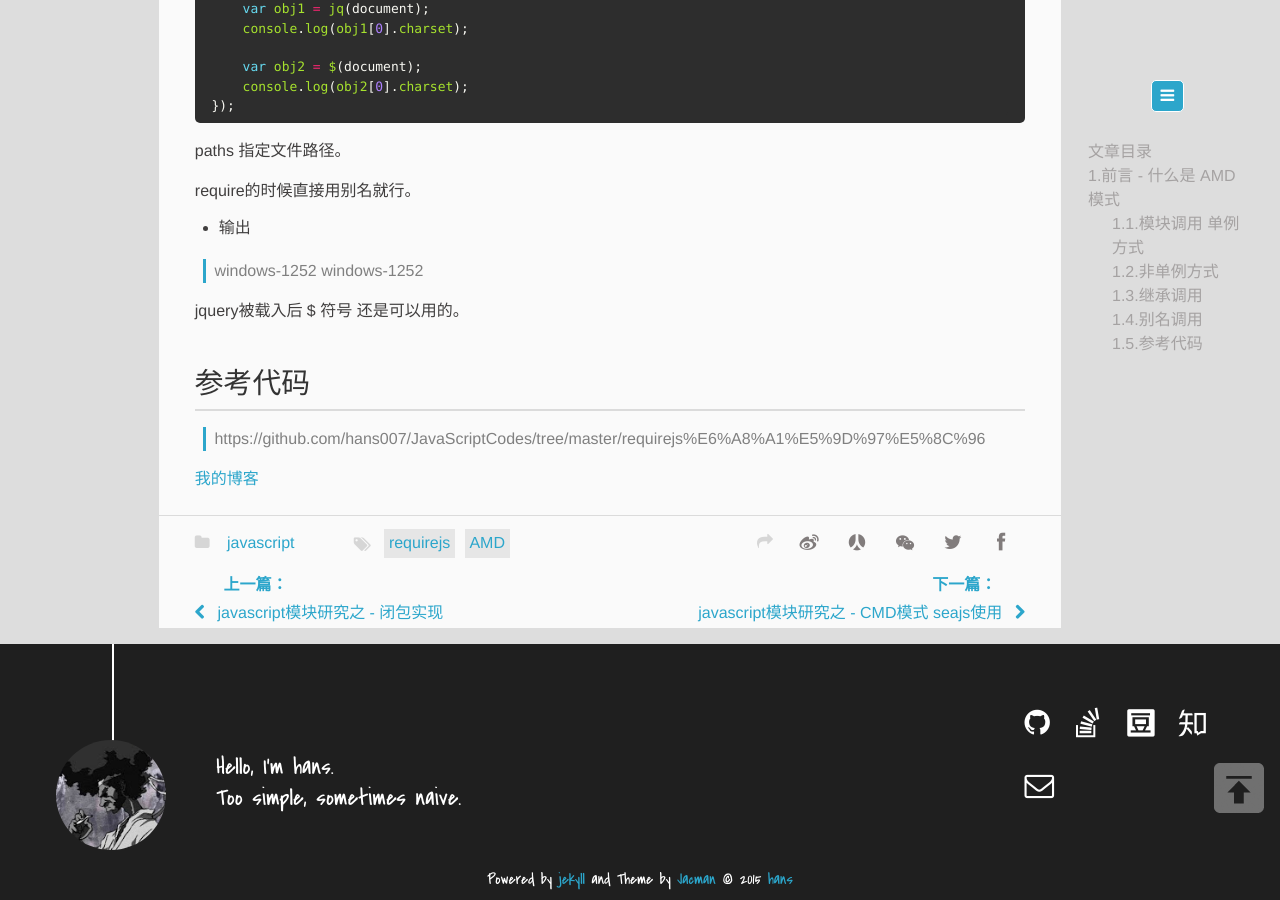
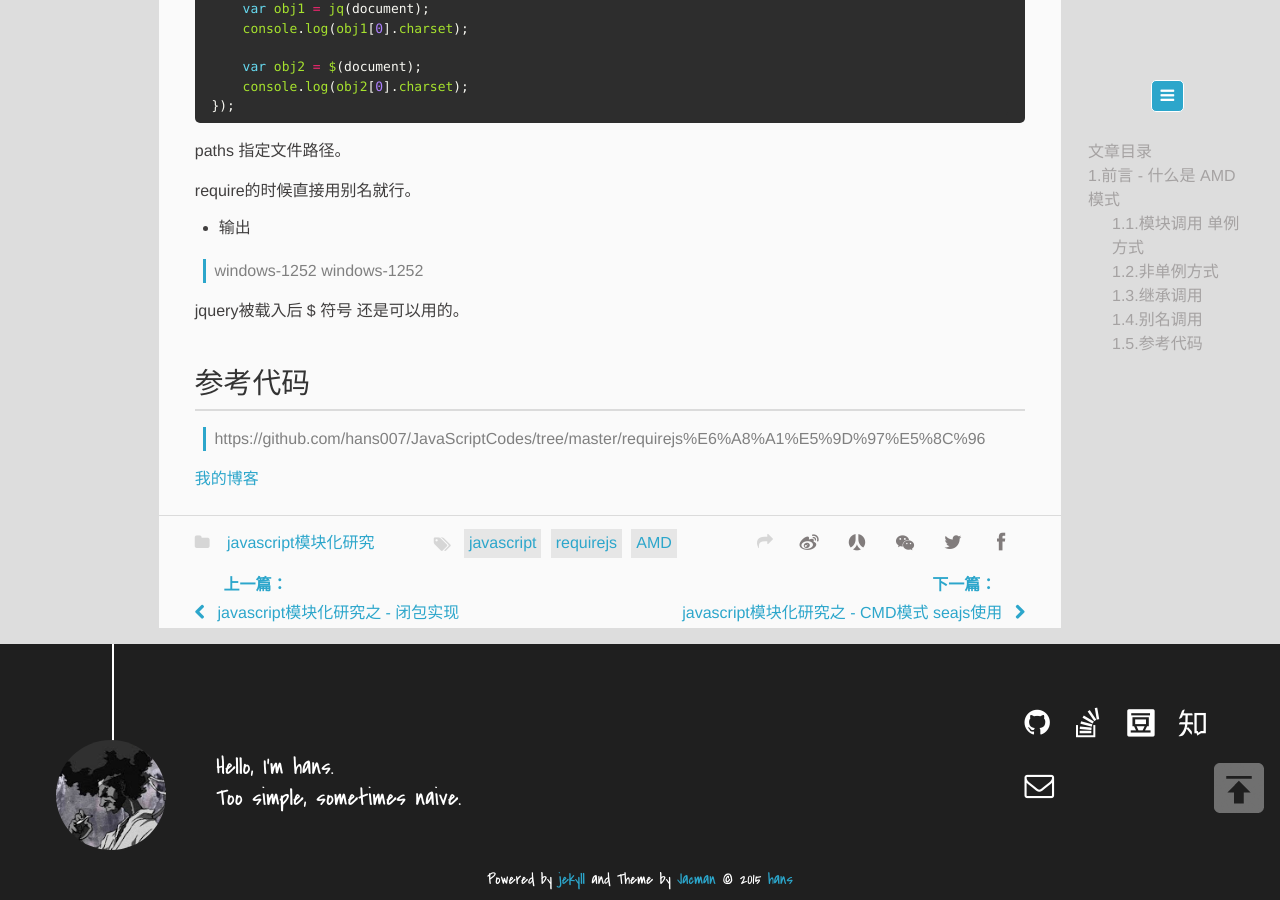
Before and after one commit to hans007/Hans007.GitHub.io, a Jekyll site: the page built from _posts/2016-11-10-javascript-requirejs.md, in a window 1280 px wide and 900 px high, scrolled down 5130 px. Built offline with Jekyll 4.4.1, drawn with Linux system fonts in a browser that asks for light colours; Markdown is read by kramdown in place of the engine named in the settings; comment, search, counter and statistics services are not loaded; some of the changed text lies outside the part shown.

Commit message:
更新分类 javascript模块化研究

```diff
--- a/_posts/2016-11-10-javascript-requirejs.md
+++ b/_posts/2016-11-10-javascript-requirejs.md
@@ -1,8 +1,9 @@
 ---
 layout: post
-title: javascript模块研究之 - AMD模式 requirejs使用
-category: javascript
+title: javascript模块化研究之 - AMD模式 requirejs使用
+category: javascript模块化研究
 tags:
+  - javascript
   - requirejs
   - AMD
 ---
```
Also changed, not shown: _posts/2016-11-14-javascript-seajs.md (+3 -2 lines), _posts/2016-11-9-javascript-closure.md (+3 -2 lines).
